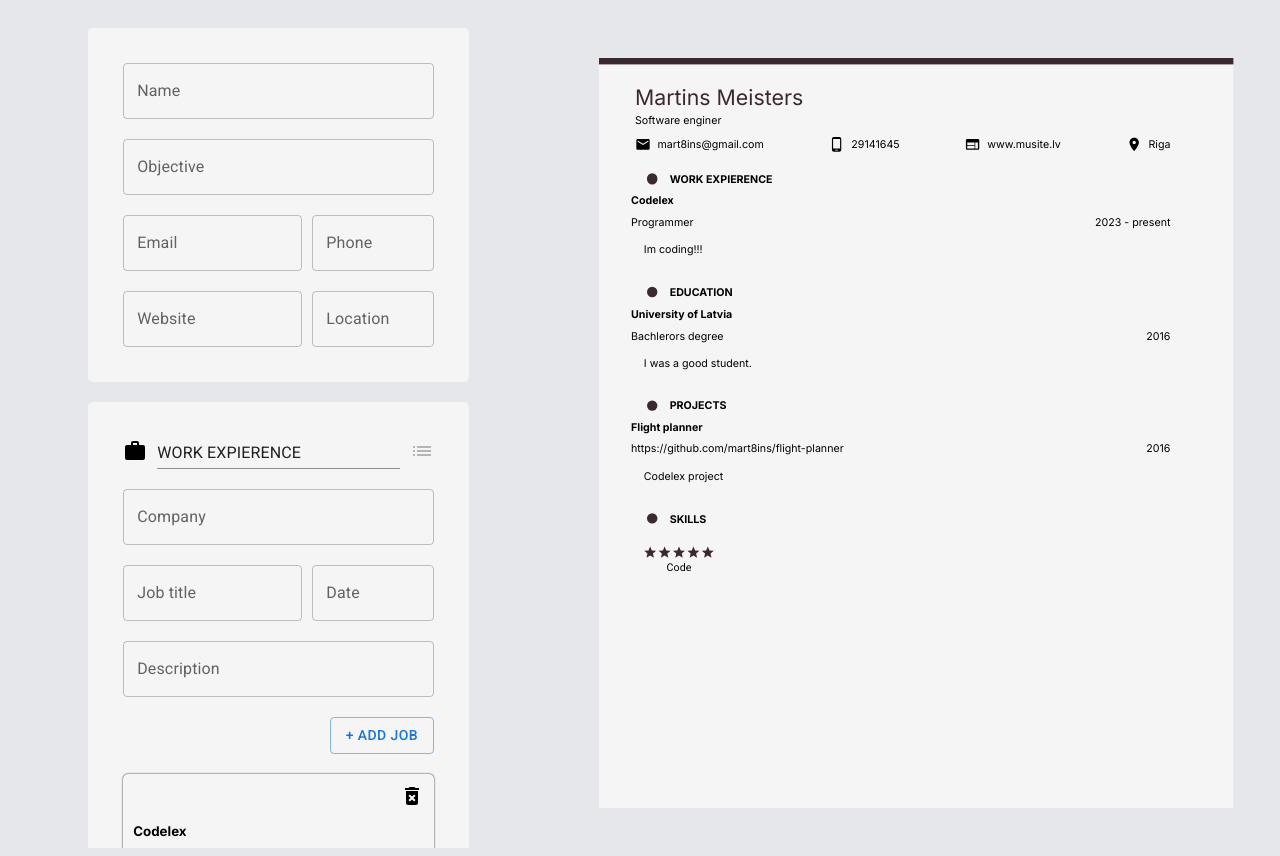
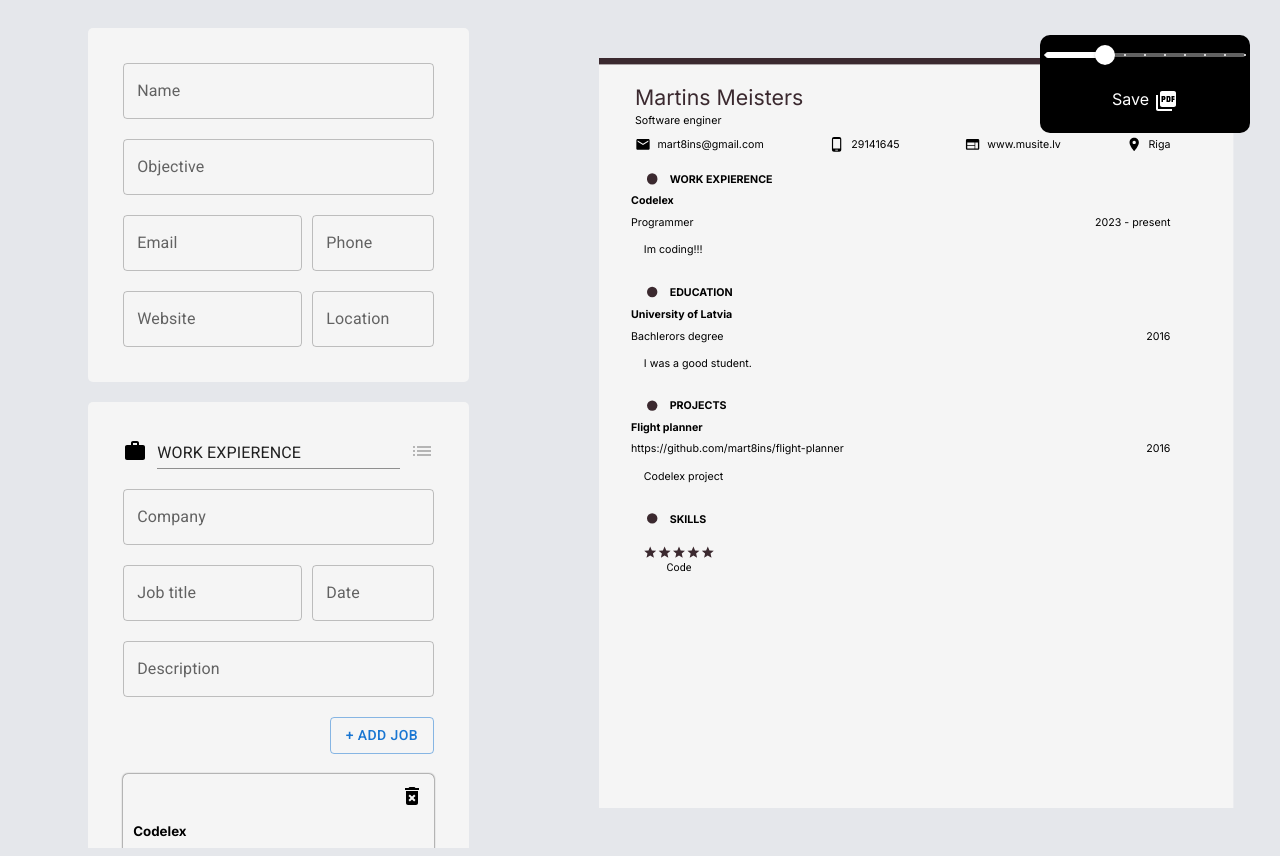
Before and after one commit to mart8ins/cv-generator, a Next.js app: page / in a window 1280 px wide. Built offline with nearby package versions, Linux system fonts and the light colour scheme.

Commit message:
finished pdf options slider and button to downloud

```diff
--- a/src/app/components/pdfPreview/PdfPreview.tsx
+++ b/src/app/components/pdfPreview/PdfPreview.tsx
@@ -5,15 +5,16 @@ import ExpierencePreview from "./components/ExpierencePreview";
 import EducationPreview from "./components/EducationPreview";
 import ProjectsPreview from "./components/ProjectsPreview";
 import SkillsPreview from "./components/SkillsPreview";
+import PDFoptions from "./components/PdfOptions";
 
 export default function PdfPreview() {
-    const { theme } = useContext(AppThemeContext);
-    const scale = 0.8;
+    const { theme, pdfScale } = useContext(AppThemeContext);
     return (
         <div className="pdfPreview">
+            <PDFoptions/>
             <div
                 className="pdf-document"
-                style={{ borderTopColor: theme.color, width: "793.33px", height: "1122.67px", transform: `scale(${scale})` }}>
+                style={{ borderTopColor: theme.color, width: "793.33px", height: "1122.67px", transform: `scale(${pdfScale})` }}>
                 <div className="preview-group">
                     <DetailsPreview />
                 </div>
@@ -33,7 +34,6 @@ export default function PdfPreview() {
                 <div className="preview-group">
                     <SkillsPreview/>
                 </div>
-
             </div>
         </div>
     );
--- /dev/null
+++ b/src/app/components/pdfPreview/components/PdfOptions.tsx
@@ -0,0 +1,30 @@
+import { AppThemeContext } from "@/app/context/theme-context";
+import PictureAsPdfIcon from "@mui/icons-material/PictureAsPdf";
+import { Slider } from "@mui/material";
+import { useContext } from "react";
+
+export default function PDFoptions() {
+    const { pdfScale, setPdfScale } = useContext(AppThemeContext);
+    return (
+        <div className="pdf-document-options">
+            <div>
+                <Slider
+                    aria-label="Temperature"
+                    defaultValue={pdfScale}
+                    valueLabelDisplay="auto"
+                    step={0.1}
+                    marks
+                    min={0.5}
+                    max={1.5}
+                    onChange={(e: any) => setPdfScale(e.target.value)}
+                    value={pdfScale}
+                    style={{ color: "white" }}
+                />
+            </div>
+            <div className="pdf-save-container">
+                <div>Save</div>
+                <PictureAsPdfIcon />
+            </div>
+        </div>
+    );
+}
--- a/src/app/context/context.tsx
+++ b/src/app/context/context.tsx
@@ -3,6 +3,7 @@ import { createContext, useState } from "react";
 export const CvContext = createContext({} as any);
 
 const CvContextProvider = ({ children }: any) => {
+
     const [details, setDetails] = useState({
         name: "Martins Meisters",
         objective: "Software enginer",
@@ -107,7 +108,7 @@ const CvContextProvider = ({ children }: any) => {
                 skillsAll,
                 setSkillsAll,
                 skill,
-                setSkill,
+                setSkill
             }}>
             {children}
         </CvContext.Provider>
--- a/src/app/context/theme-context.tsx
+++ b/src/app/context/theme-context.tsx
@@ -3,9 +3,10 @@ import { createContext, useState } from "react";
 export const AppThemeContext = createContext({} as any);
 
 const AppThemeContextProvider = ({ children }: any) => {
-    const [defaultColor, setDefaultColor] = useState("#3B292FFF");
-    const [defaultSize, setDefaultSize] = useState("10pt");
-    const [defaultIconSize, setDefaultIconSize] = useState("small");
+    const [pdfScale, setPdfScale] = useState(0.8);
+    const [defaultColor] = useState("#3B292FFF");
+    const [defaultSize] = useState("10pt");
+    const [defaultIconSize] = useState("small");
 
     const [theme, setTheme] = useState({
         color: defaultColor,
@@ -14,7 +15,7 @@ const AppThemeContextProvider = ({ children }: any) => {
     })
 
     return (
-        <AppThemeContext.Provider value={{theme, setTheme, defaultColor, defaultSize}}>
+        <AppThemeContext.Provider value={{theme, setTheme, defaultColor, defaultSize, pdfScale, setPdfScale}}>
             {children}
         </AppThemeContext.Provider>
     );
--- a/src/app/globals.css
+++ b/src/app/globals.css
@@ -72,6 +72,8 @@ body {
     font-weight: bold;
 }
 
+
+/* DETAILS PREVIEW*/
 .pdfPreview {
     min-width: 49%;
     max-height: 100vh;
@@ -80,19 +82,50 @@ body {
     overflow: auto;
 }
 
+.pdf-document-options {
+    padding: 5px;
+    border-radius: 10px;
+    width: 200px;
+    position: fixed;
+    background-color: black;
+    color: white;
+    z-index: 10;
+    right: 30px;
+    top: 35px;
+}
+
+.pdf-document {
+    background-color: whitesmoke;
+    border-top: 8px solid;
+    transform-origin: top left;
+    margin: 50px;
+}
+
+.pdf-save-container {
+    background-color: black;
+    max-width: max-content;
+    border-radius: 10px;
+    padding: 5px;
+    margin: 10px auto;
+    display: flex;
+    justify-content: center;
+
+}
+.pdf-save-container>div {
+    margin-right: 5px;
+}
+.pdf-save-container:hover {
+    cursor: pointer;
+    background-color: rgb(74, 74, 74);
+    transition: 0.3s;
+}
+
 .preview-group {
     width: 85%;
     margin: 25px auto;
     margin-left: 40px;
 }
 
-/* DETAILS PREVIEW*/
-.pdf-document {
-    background-color: whitesmoke;
-    border-top: 8px solid;
-    transform-origin: top left;
-    margin: 50px;
-}
 .details-name {
     font-size: 20pt;
     margin: 5px;
@@ -192,7 +225,7 @@ body {
     justify-content: flex-end;
 }
 
-.skills-input-preview-delete>div:hover {
+.skills-input-preview-delete > div:hover {
     cursor: pointer;
     transform: scale(1.1);
 }
@@ -231,7 +264,7 @@ body {
     margin-bottom: 20px;
 }
 
-.settings-title-container>div {
+.settings-title-container > div {
     font-size: 16pt;
     margin-left: 10px;
 }
@@ -244,13 +277,11 @@ body {
 /* width */
 ::-webkit-scrollbar {
     width: 10px;
-
 }
 
 /* Track */
 ::-webkit-scrollbar-track {
     background: #f1f1f1;
-
 }
 
 /* Handle */
```
Lines whose indentation alone changed are shown as unchanged.
